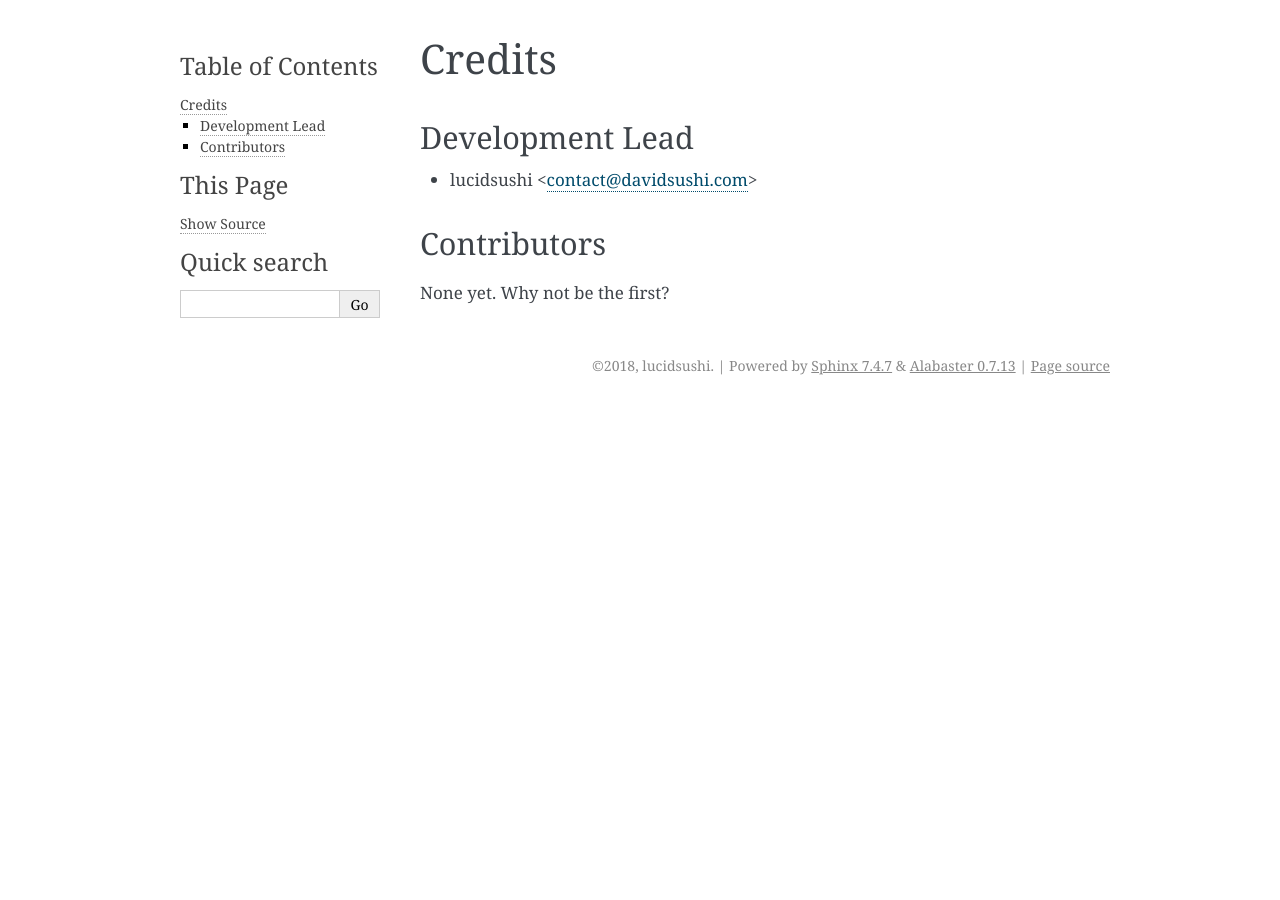
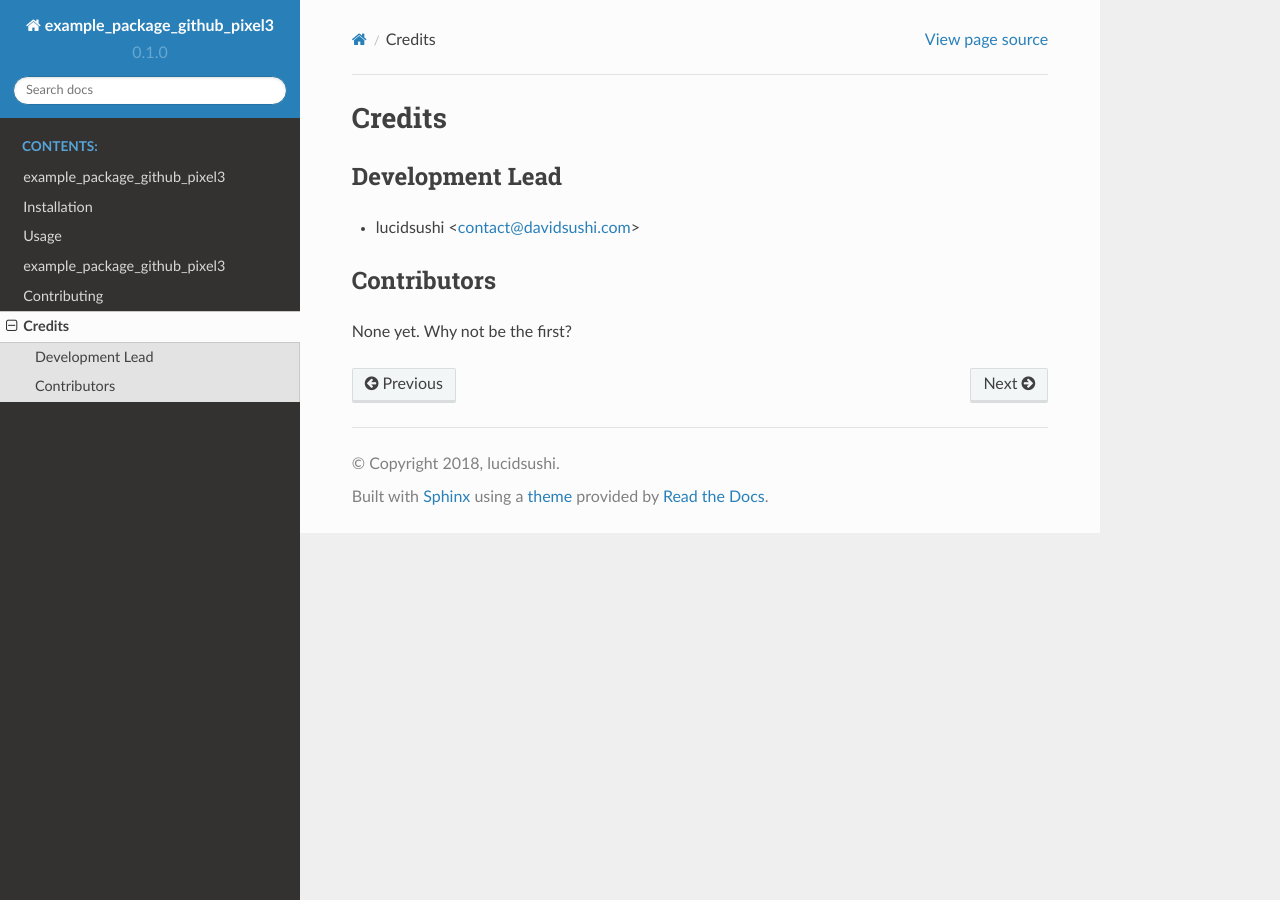
Before and after one commit to lucidsushi/example_package_github_pixel3, a Sphinx documentation site: the page built from docs/authors.rst, in a window 1280 px wide. Built offline with Sphinx 7.4.7 and the Read the Docs theme 2.0.0, drawn with Linux system fonts in a browser that asks for light colours; pages that are not in the unit, such as notebooks, are missing from menus.

Commit message:
Use sphin-rtd-theme and add it to dev requirements

```diff
--- a/docs/conf.py
+++ b/docs/conf.py
@@ -84,7 +84,7 @@ todo_include_todos = False
 # The theme to use for HTML and HTML Help pages.  See the documentation for
 # a list of builtin themes.
 #
-html_theme = 'alabaster'
+html_theme = 'sphinx_rtd_theme'
 
 # Theme options are theme-specific and customize the look and feel of a
 # theme further.  For a list of options available for each theme, see the
--- /dev/null
+++ b/docs/example_package_github_pixel3.rst
@@ -0,0 +1,30 @@
+example\_package\_github\_pixel3 package
+========================================
+
+Submodules
+----------
+
+example\_package\_github\_pixel3.cli module
+-------------------------------------------
+
+.. automodule:: example_package_github_pixel3.cli
+    :members:
+    :undoc-members:
+    :show-inheritance:
+
+example\_package\_github\_pixel3.example\_package\_github\_pixel3 module
+------------------------------------------------------------------------
+
+.. automodule:: example_package_github_pixel3.example_package_github_pixel3
+    :members:
+    :undoc-members:
+    :show-inheritance:
+
+
+Module contents
+---------------
+
+.. automodule:: example_package_github_pixel3
+    :members:
+    :undoc-members:
+    :show-inheritance:
--- /dev/null
+++ b/docs/modules.rst
@@ -0,0 +1,7 @@
+example_package_github_pixel3
+=============================
+
+.. toctree::
+   :maxdepth: 4
+
+   example_package_github_pixel3
--- a/requirements_dev.txt
+++ b/requirements_dev.txt
@@ -6,4 +6,5 @@ flake8==3.5.0
 tox==3.5.2
 coverage==4.5.1
 Sphinx==1.8.1
+sphinx-rtd-theme==0.4.2
 twine==1.12.1
```
